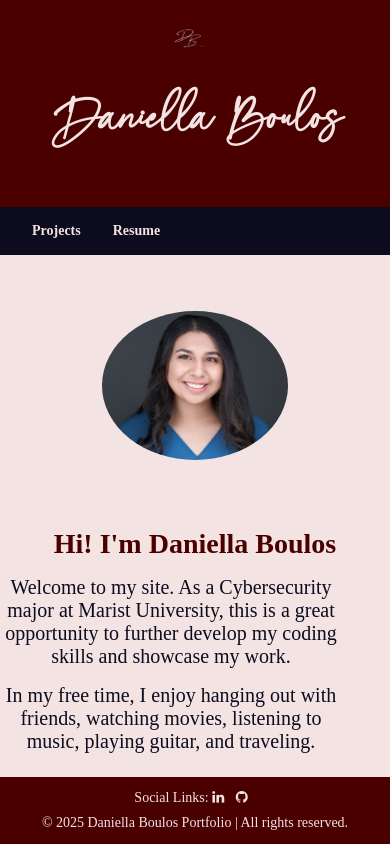
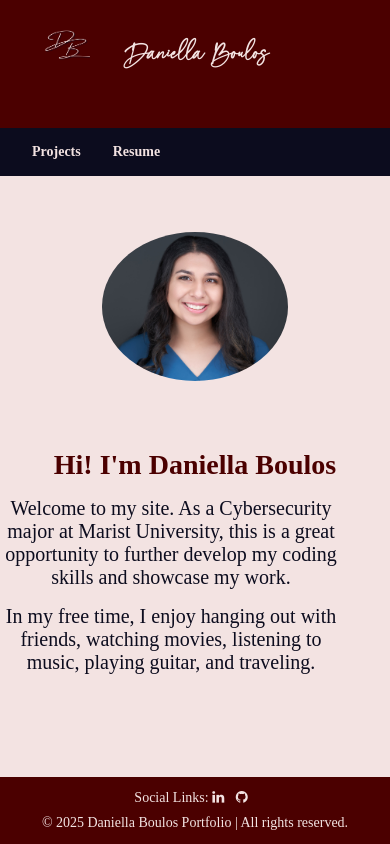
Before and after one commit to DaniellaBoulos/DaniellaBoulos.github.io, a plain HTML site: page index.html in a window 390 px wide. Drawn offline with Linux system fonts and the light colour scheme.

Commit message:
fix responsiveness

```diff
--- a/styles.css
+++ b/styles.css
@@ -133,15 +133,14 @@ body {
     padding: 0 1rem;
   }
 
-  .header-row a {
-    width: 8%; /* Increase logo size slightly */
+  .header-row a img{
+    width: 3.75rem; /* 60px */
     left: 0.5rem; /* Adjust spacing for smaller screens */
   }
 
   .header-row h1 {
     font-size: 3rem; /* Reduce title font size */
     margin-left: 2rem; /* Space between logo and title */
-    text-align: left; /* Align text to the left */
   }
 
   footer, .col-6 {
@@ -155,11 +154,12 @@ body {
 
   #projects, .autumn, .about, #skills {
     grid-template-columns: repeat(auto-fit, minmax(150px, 1fr));
-    text-align: center;
   }
 
-  .resume-container {
-    width: 30vw; /* makes it wider based on viewport */
+  .resume-container iframe {
+    height: 18.75rem;
+    /*
+    width: 30vw; * makes it wider based on viewport*
     max-width: 60vw;
     height: 30rem;
     margin: 1rem auto;
@@ -171,8 +171,9 @@ body {
     justify-content: center;
     align-items: center;
     overflow: hidden;
+    */
   }
-
+  /*
   iframe {
     width: 55%;
     border: none;
@@ -180,6 +181,7 @@ body {
     padding-top: 1.25rem;
     padding-bottom: 1.25rem;
   }
+  */
 }
 
 @media screen and (max-width: 480px) {
@@ -206,25 +208,30 @@ body {
     padding: 1rem; /* Reduce padding */
   }
 
-  .header-row a {
-    position: static; /* Remove absolute positioning for easier stacking */
-    margin-bottom: 1rem; /* Space below the logo */
-    width: 10%; /* Make logo larger for small screens */
+  .header-row a img{
+    width: 3.125rem; /* 50px */
+    margin-bottom: 1rem;
+    /*
+    position: static; * Remove absolute positioning for easier stacking *
+    margin-bottom: 1rem; * Space below the logo *
+    width: 10%; * Make logo larger for small screens *
+    */
   }
 
   .header-row h1 {
-    font-size: 2.5rem; /* Reduce title size for small screens */
+    font-size: 1.25rem; /* Reduce title size for small screens */
     margin: 0; /* Remove extra spacing */
     text-align: center; /* Center-align text */
   }
 
   #projects, .autumn, .about, #skills {
     grid-template-columns: 1fr; /* Single column layout */
-    text-align: center;
   }
 
-  .resume-container {
-    width: 20vw; /* makes it wider based on viewport */
+  .resume-container iframe{
+    height: 15.625rem; /* 250px */
+    /*
+    width: 20vw; * makes it wider based on viewport *
     max-width: 50vw;
     height: 20rem;
     margin: .5rem auto;
@@ -236,8 +243,9 @@ body {
     justify-content: center;
     align-items: center;
     overflow: hidden;
+    */
   }
-
+  /*
   iframe {
     width: 30%;
     border: none;
@@ -245,6 +253,7 @@ body {
     padding-top: .5rem;
     padding-bottom: .5rem;
   }
+  */
 }
 
 /* Home page CSS */
```
